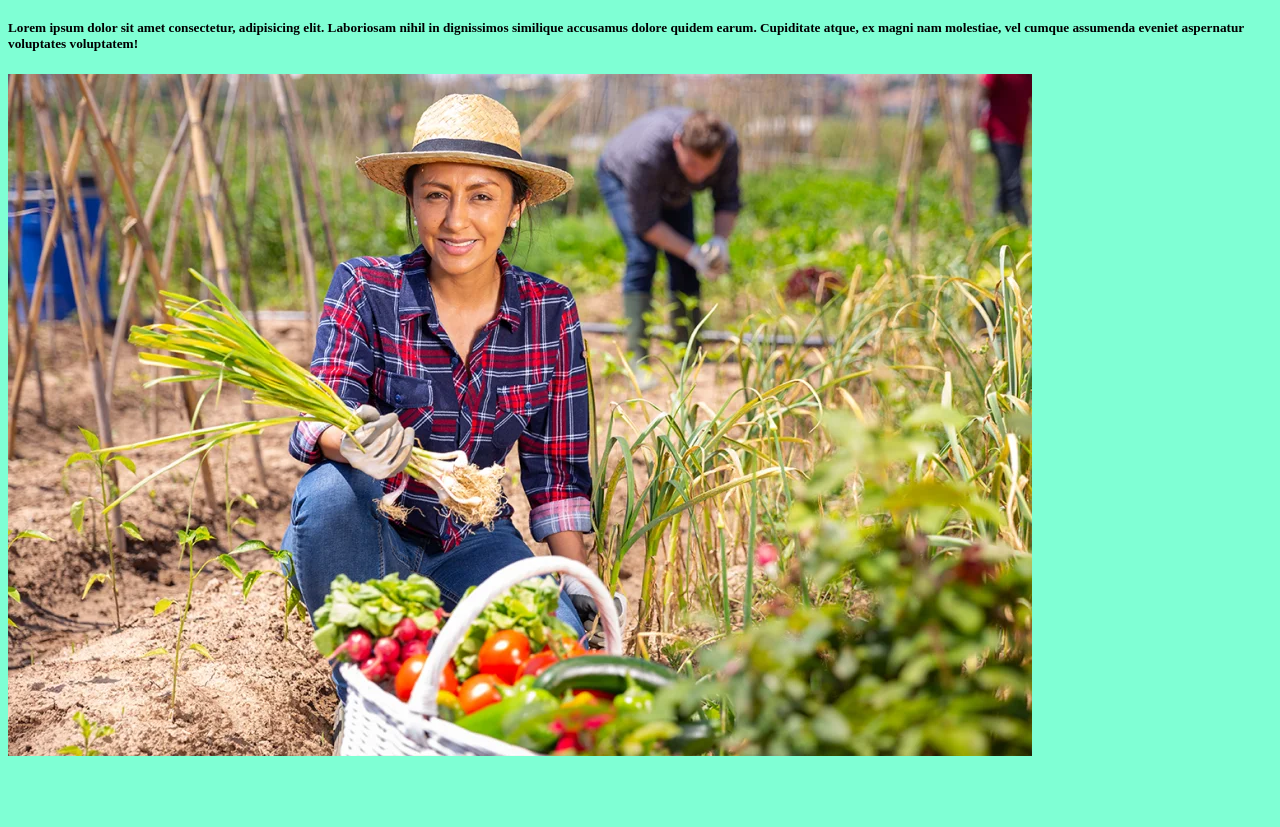
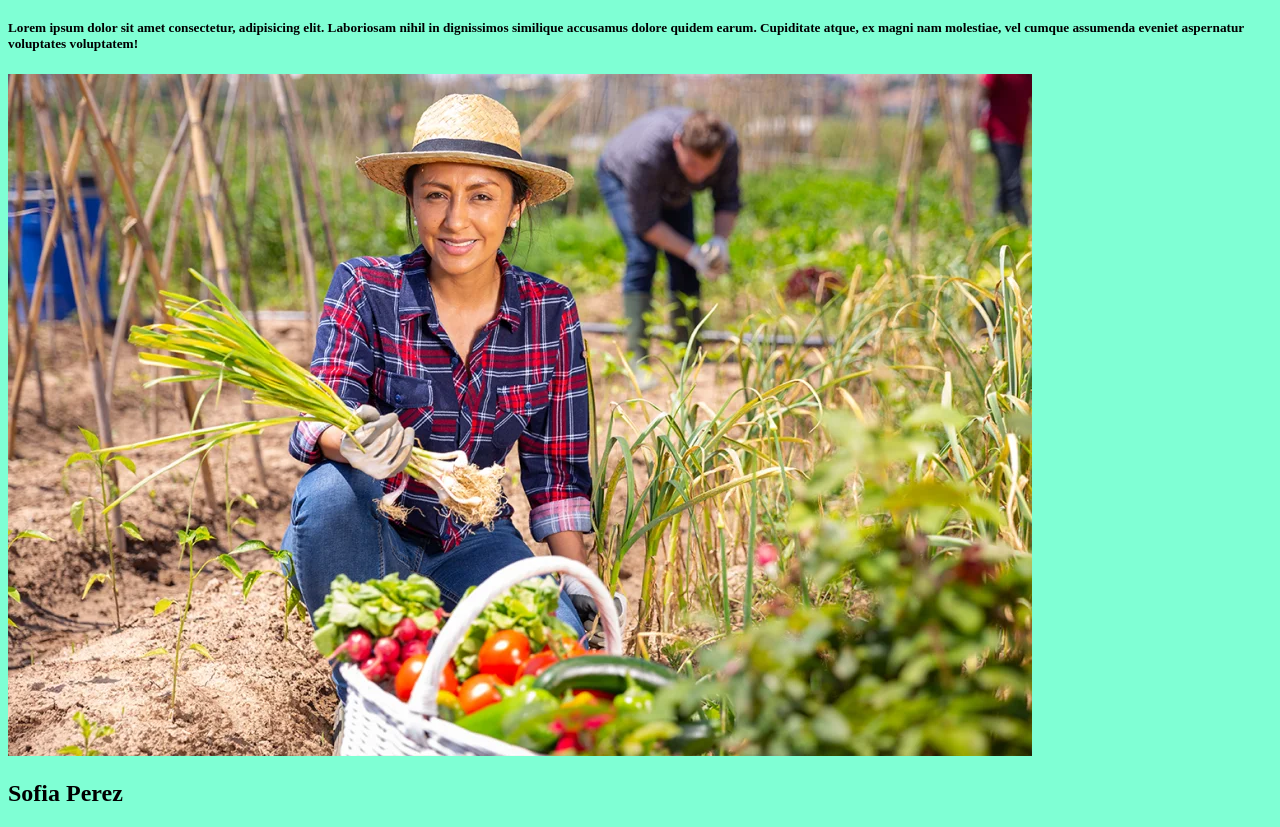
Before and after one commit to JuanCelis2040/juanD, a plain HTML site: page index.html in a window 1280 px wide. Shown: the part 62-889 px from the top of the page. Before the commit the page ends 830 px from the top, so only its background shows below. Drawn offline with Linux system fonts and the light colour scheme.

Commit message:
Cambio1 Sofi

```diff
--- a/index.html
+++ b/index.html
@@ -11,5 +11,6 @@
 
     <h5>Lorem ipsum dolor sit amet consectetur, adipisicing elit. Laboriosam nihil in dignissimos similique accusamus dolore quidem earum. Cupiditate atque, ex magni nam molestiae, vel cumque assumenda eveniet aspernatur voluptates voluptatem!</h5>
     <img src="img/campesinos.webp" alt="">
+    <h2>Sofia Perez</h2>
 </body>
 </html>
```
